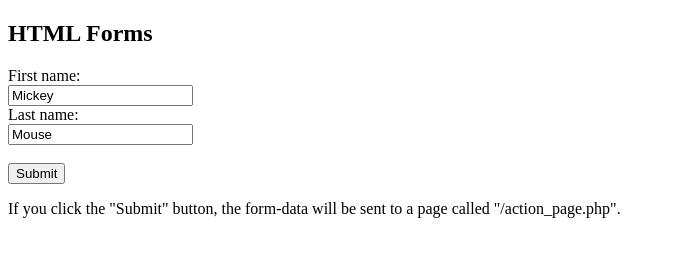
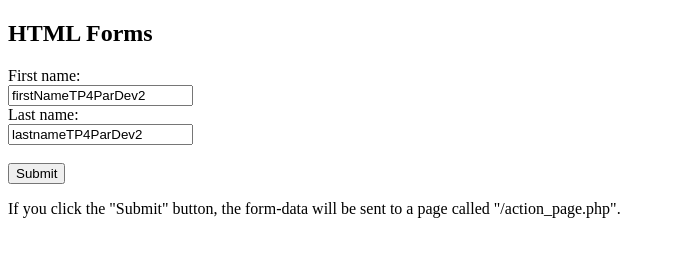
Before and after one commit to FabriceGV/deploy-users-remote, a plain HTML site: page index.html in a window 1280 px wide. Shown: the whole page, without its empty margins (0-675 px from the left). Drawn offline with Linux system fonts and the light colour scheme.

Commit message:
update index.htm et linux l par dev2

```diff
--- a/index.html
+++ b/index.html
@@ -6,10 +6,10 @@
 
 <form action="/action_page.php">
   First name:<br>
-  <input type="text" name="firstname" value="Mickey">
+  <input type="text" name="firstname" value="firstNameTP4ParDev2">
   <br>
   Last name:<br>
-  <input type="text" name="lastname" value="Mouse">
+  <input type="text" name="lastname" value="lastnameTP4ParDev2">
   <br><br>
   <input type="submit" value="Submit">
 </form>
```
Also changed, not shown: 1 other file.
